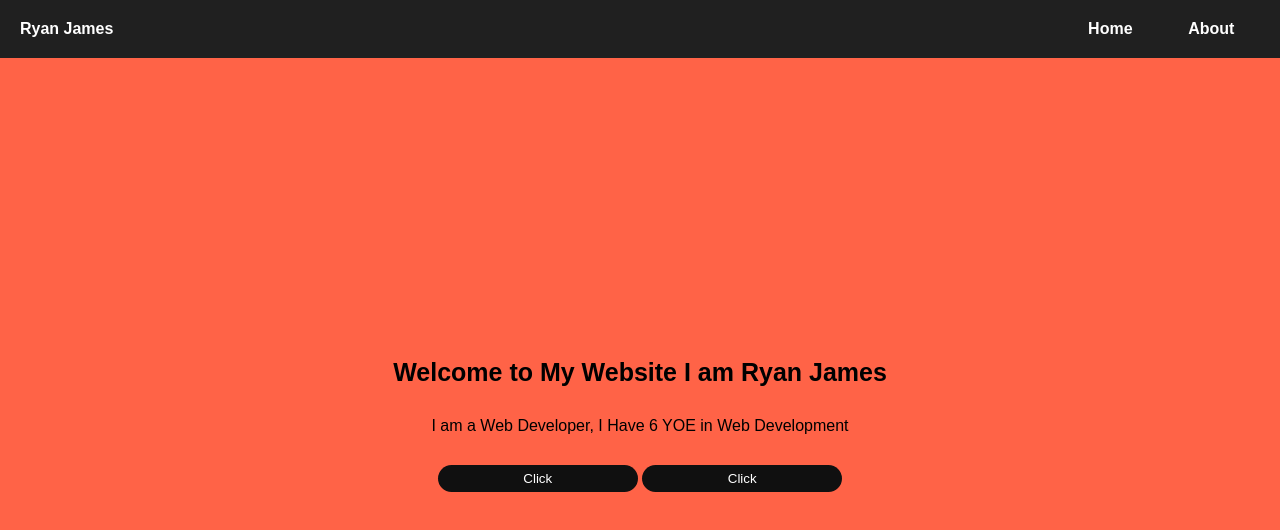
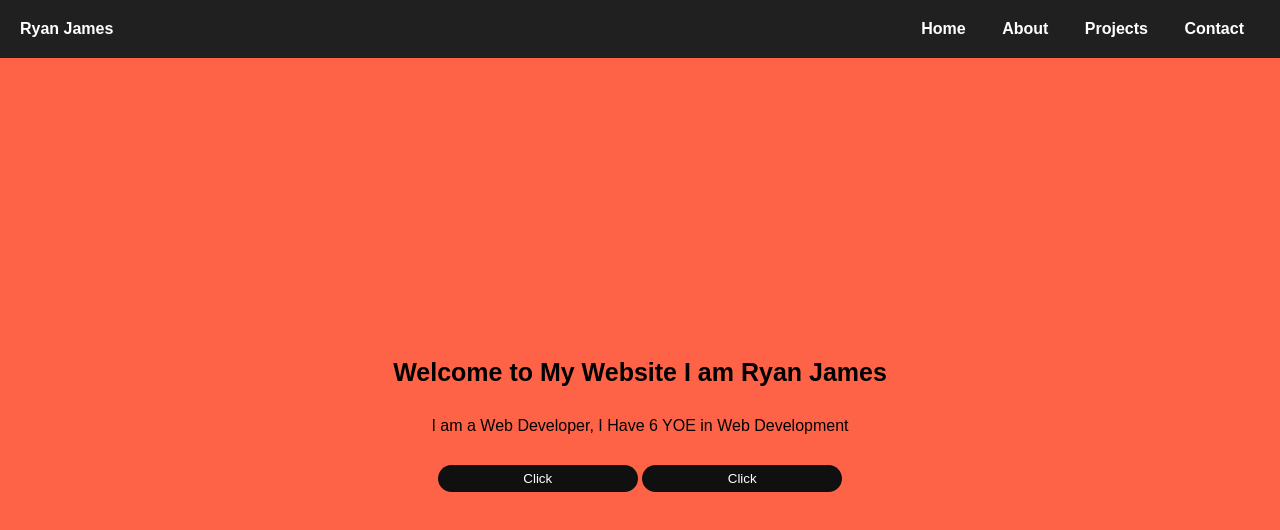
Before and after one commit to RealCodingRJ/BackendFirstDay, a website: page public/index.html in a window 1280 px wide. Drawn offline with Linux system fonts and the light colour scheme.

Commit message:
chanegd margin 1.6 to 1rem

```diff
--- a/public/index.html
+++ b/public/index.html
@@ -17,6 +17,8 @@
           <li>
             <a href="">Home</a>
             <a href="">About</a>
+            <a href="">Projects</a>
+            <a href="">Contact</a>
           </li>
         </ul>
       </nav>
--- a/public/main.css
+++ b/public/main.css
@@ -43,8 +43,8 @@ h2 {
 }
 
 header li a {
-  margin: 1.6rem;
-  font-weight: 900;
+  margin: 1rem;
+  font-weight: 600;
   font-family: sans-serif;
 }
 
@@ -72,4 +72,8 @@ header a {
   #container h2 {
     font-size: 21px;
   }
+
+  header li a {
+    display: none;
+  }
 }
```
